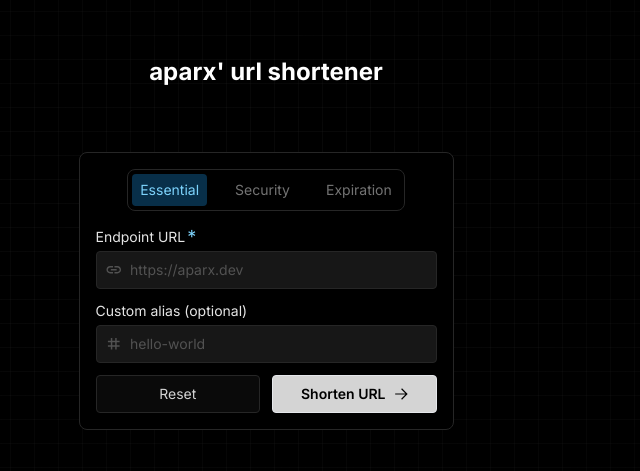
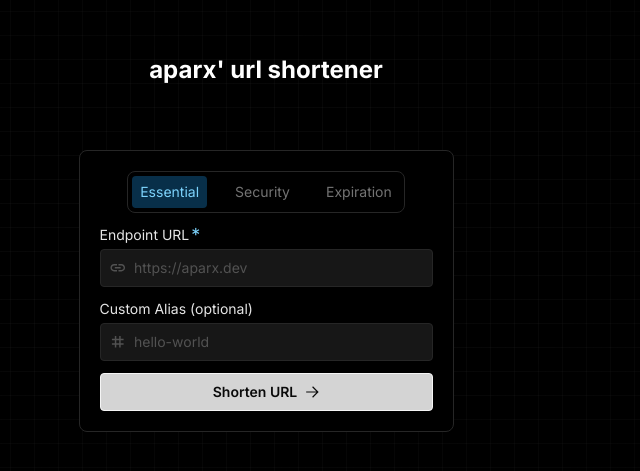
Before and after one commit to aparx/url-shortener, a Next.js app: page / in a window 1280 px wide. Shown: the part 157-628 px from the top of the page, without its empty margins (374-1014 px from the left). Built offline with nearby package versions, Linux system fonts and the light colour scheme.

Commit message:
feat(button): Button component

```diff
--- a/package.json
+++ b/package.json
@@ -11,11 +11,14 @@
   "dependencies": {
     "@libsql/client": "^0.14.0",
     "@paralleldrive/cuid2": "^2.2.2",
+    "@radix-ui/react-dialog": "^1.1.2",
     "drizzle-orm": "^0.35.3",
+    "framer-motion": "^11.11.10",
     "next": "15.0.2-canary.6",
     "react": "19.0.0-rc-69d4b800-20241021",
     "react-dom": "19.0.0-rc-69d4b800-20241021",
     "react-icons": "^5.3.0",
+    "react-qr-code": "^2.0.15",
     "server-only": "^0.0.1",
     "tailwind-merge": "^2.5.4",
     "zod": "^3.23.8"
--- a/src/app/[path]/_partial/password.tsx
+++ b/src/app/[path]/_partial/password.tsx
@@ -1,10 +1,11 @@
 "use client";
-import { PassField, PassFieldRef } from "@/components";
+import { Button, PassField, PassFieldRef } from "@/components";
+import { useRouter } from "next/navigation";
 import { useEffect, useRef } from "react";
 import { useFormState } from "react-dom";
+import { GrLinkNext } from "react-icons/gr";
 import { MdLock, MdPassword } from "react-icons/md";
 import { visitWithPassword } from "../actions";
-import { useRouter } from "next/navigation";
 
 export function PasswordPage({ path }: { path: string }) {
   const [state, submit] = useFormState(visitWithPassword, undefined);
@@ -17,12 +18,12 @@ export function PasswordPage({ path }: { path: string }) {
   }, []);
 
   return (
-    <div className="flex flex-col gap-4 border-neutral-800 bg-black p-4 border rounded-lg">
+    <div className="space-y-4 border-neutral-800 bg-black p-5 border rounded-lg">
       <h3 className="flex items-center gap-2 font-semibold text-lg">
         <MdLock />
         This link is protected by a password
       </h3>
-      <form action={submit} className="flex flex-col gap-3">
+      <form action={submit} className="space-y-3">
         <input type="hidden" name="path" value={path} />
         <PassField
           ref={fieldRef}
@@ -34,17 +35,18 @@ export function PasswordPage({ path }: { path: string }) {
           }
           required
         />
-        <div className="flex gap-[inherit] w-full">
-          <button
+        <div className="flex gap-3 w-full">
+          <Button
             type="button"
-            className="flex-1 border-neutral-800 bg-neutral-950 px-4 py-2 border rounded text-neutral-400"
+            className="flex-1"
             onClick={() => router.back()}
           >
             Go Back
-          </button>
-          <button className="flex-1 border-white bg-neutral-300 px-4 py-2 border rounded font-semibold text-black">
+          </Button>
+          <Button className="flex-1" color="cta">
             Proceed
-          </button>
+            <GrLinkNext className="sm:block hidden" />
+          </Button>
         </div>
       </form>
     </div>
--- a/src/app/_components/shortenUrlForm.tsx
+++ b/src/app/_components/shortenUrlForm.tsx
@@ -1,5 +1,9 @@
 "use client";
-import { createTabGroupPanelId, createTabGroupTabId } from "@/components";
+import {
+  Button,
+  createTabGroupPanelId,
+  createTabGroupTabId,
+} from "@/components";
 import React, { ComponentPropsWithoutRef, useEffect, useRef } from "react";
 import { useFormState } from "react-dom";
 import { GrLinkNext } from "react-icons/gr";
@@ -43,7 +47,7 @@ export function ShortenUrlForm({
   return (
     <form
       action={submit}
-      className={twMerge("flex flex-col gap-3 overflow-hidden", className)}
+      className={twMerge("overflow-hidden", className)}
       {...restProps}
     >
       <div
@@ -59,17 +63,11 @@ export function ShortenUrlForm({
           </TabPageContainer>
         ))}
       </div>
-      <div className="flex gap-[inherit]">
-        <button
-          type="button"
-          className="flex-1 border-neutral-800 bg-neutral-950 p-2 border rounded text-neutral-300"
-        >
-          Reset
-        </button>
-        <button className="flex flex-1 justify-center items-center gap-2 bg-neutral-300 disabled:opacity-35 p-2 border rounded font-semibold text-black whitespace-nowrap">
+      <div className="flex gap-3 mt-3">
+        <Button className="flex-1" color="cta">
           Shorten URL
           <GrLinkNext className="sm:block hidden" />
-        </button>
+        </Button>
       </div>
     </form>
   );
@@ -99,7 +97,7 @@ function TabPageContainer({
       ref={ref}
       aria-hidden={!active}
       aria-labelledby={createTabGroupTabId(name)}
-      className="flex flex-col flex-shrink-0 gap-3 w-full"
+      className="flex-shrink-0 space-y-3 w-full"
     >
       {children}
     </div>
--- a/src/app/_partials/shortenedUrlModal.tsx
+++ b/src/app/_partials/shortenedUrlModal.tsx
@@ -61,7 +61,7 @@ export function ShortenedUrlModal({
             </Dialog.Close>
           </Dialog.Title>
           <Dialog.Description asChild>
-            <div className="flex flex-col gap-4 text-neutral-400">
+            <div className="space-y-4 text-neutral-400">
               <div className="flex items-center gap-2 border-neutral-800 bg-neutral-900 p-1 border rounded-lg">
                 <Protocol value={endpointProtocol} />
                 <div>
@@ -69,9 +69,9 @@ export function ShortenedUrlModal({
                 </div>
               </div>
               <div className="flex gap-6">
-                <div className="flex flex-col gap-3">
-                  The link was copied into your clipboard.
-                  <PropertyList
+                <div className="space-y-3">
+                  <span>The link was copied into your clipboard.</span>
+                  <AttributeList
                     items={[
                       { name: "Protected by password", checked: hasPassword },
                       { name: "One-Time use only", checked: hasOnce },
@@ -125,13 +125,16 @@ function Protocol({ value }: { value: string }) {
   );
 }
 
-function PropertyList({
+function AttributeList({
   items,
 }: {
-  items: ReadonlyArray<{ name: string; checked: boolean | undefined }>;
+  items: ReadonlyArray<{
+    name: string;
+    checked: boolean | undefined;
+  }>;
 }) {
   return (
-    <ul aria-label="Properties" className="flex flex-col gap-2 list-none">
+    <ul aria-label="Attributes" className="flex flex-col gap-2 list-none">
       {items.map(({ name, checked }) => (
         <li
           data-active={checked}
--- a/src/app/page.tsx
+++ b/src/app/page.tsx
@@ -73,7 +73,7 @@ export default function Home({
       <section className="flex flex-col justify-center items-center gap-16 mx-auto min-h-screen">
         <h2 className="font-bold text-2xl text-white">aparx' url shortener</h2>
 
-        <div className="flex flex-col flex-shrink gap-4 border-neutral-800 bg-black p-4 border rounded-lg max-w-[min(375px,calc(100vw-1rem))]">
+        <div className="flex flex-col flex-shrink gap-3 border-neutral-800 bg-black p-5 border rounded-lg max-w-[min(375px,calc(100vw-1rem))]">
           <TabGroup
             className="mx-auto"
             tabs={tabs.map((x) => x.name)}
@@ -123,7 +123,7 @@ function EssentialPage({ state }: ShortenUrlFormState) {
       />
       <TextField
         name="path"
-        label="Custom alias (optional)"
+        label="Custom Alias (optional)"
         placeholder="hello-world"
         leading={<MdTag size="1.25em" className="text-neutral-600" />}
         error={state?.state === "error" ? state.error.path : undefined}
--- /dev/null
+++ b/src/components/button.tsx
@@ -0,0 +1,34 @@
+import { ComponentPropsWithoutRef, forwardRef } from "react";
+import { twMerge } from "tailwind-merge";
+
+export type ButtonRef = HTMLButtonElement;
+
+export interface ButtonBaseProps extends ComponentPropsWithoutRef<"button"> {
+  color?: keyof typeof colorMap;
+}
+
+const colorMap = {
+  cta: "bg-neutral-300 text-neutral-950 border-neutral-100 font-semibold",
+  default: `bg-neutral-900 text-neutral-400 border-neutral-800`,
+  sky: "bg-sky-950 text-sky-400 border-sky-800",
+} as const satisfies Record<string, string>;
+
+export const Button = forwardRef<ButtonRef, ButtonBaseProps>(
+  function Button(props, ref) {
+    const { className, children, color = "default", ...restProps } = props;
+
+    return (
+      <button
+        ref={ref}
+        className={twMerge(
+          `relative after:absolute after:inset-0 flex justify-center items-center gap-2 hover:after:bg-black/[.25] focus-visible:after:bg-black/[.2] disabled:opacity-35 p-2 border rounded after:rounded whitespace-nowrap`,
+          colorMap[color],
+          className,
+        )}
+        {...restProps}
+      >
+        {children}
+      </button>
+    );
+  },
+);
--- a/src/components/index.ts
+++ b/src/components/index.ts
@@ -1,2 +1,3 @@
 export * from "./formFields";
 export * from "./tabGroup";
+export * from "./button";
--- a/tailwind.config.ts
+++ b/tailwind.config.ts
@@ -13,7 +13,7 @@ const config: Config = {
           "0%": {
             transform: "translate(-52%, -52%)",
             opacity: "0",
-            scale: "0.96"
+            scale: "0.96",
           },
           "100%": {
             transform: "translate(-50%, -50%)",
```
Also changed, not shown: 1 other file (tests, documents, lock files or other folders).
